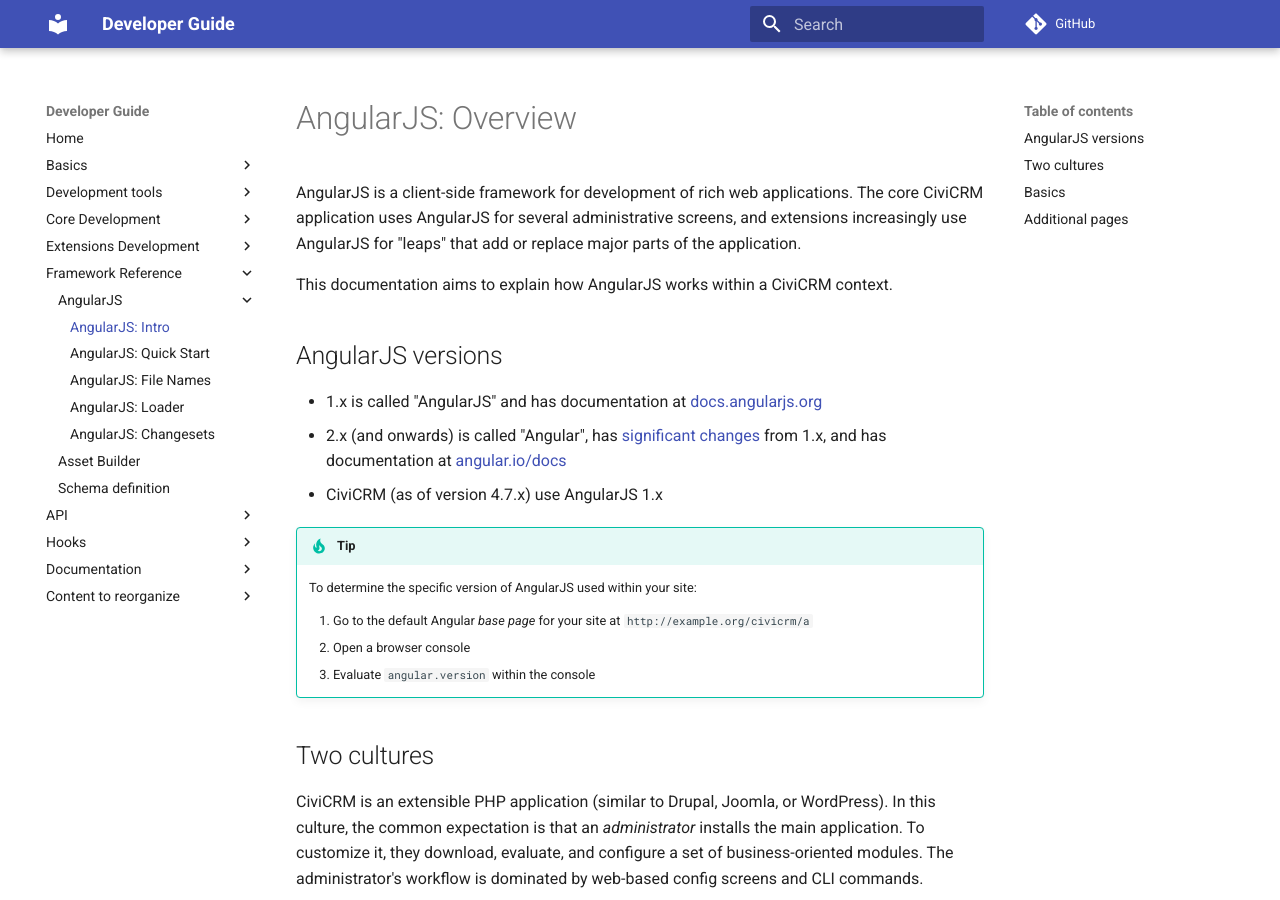
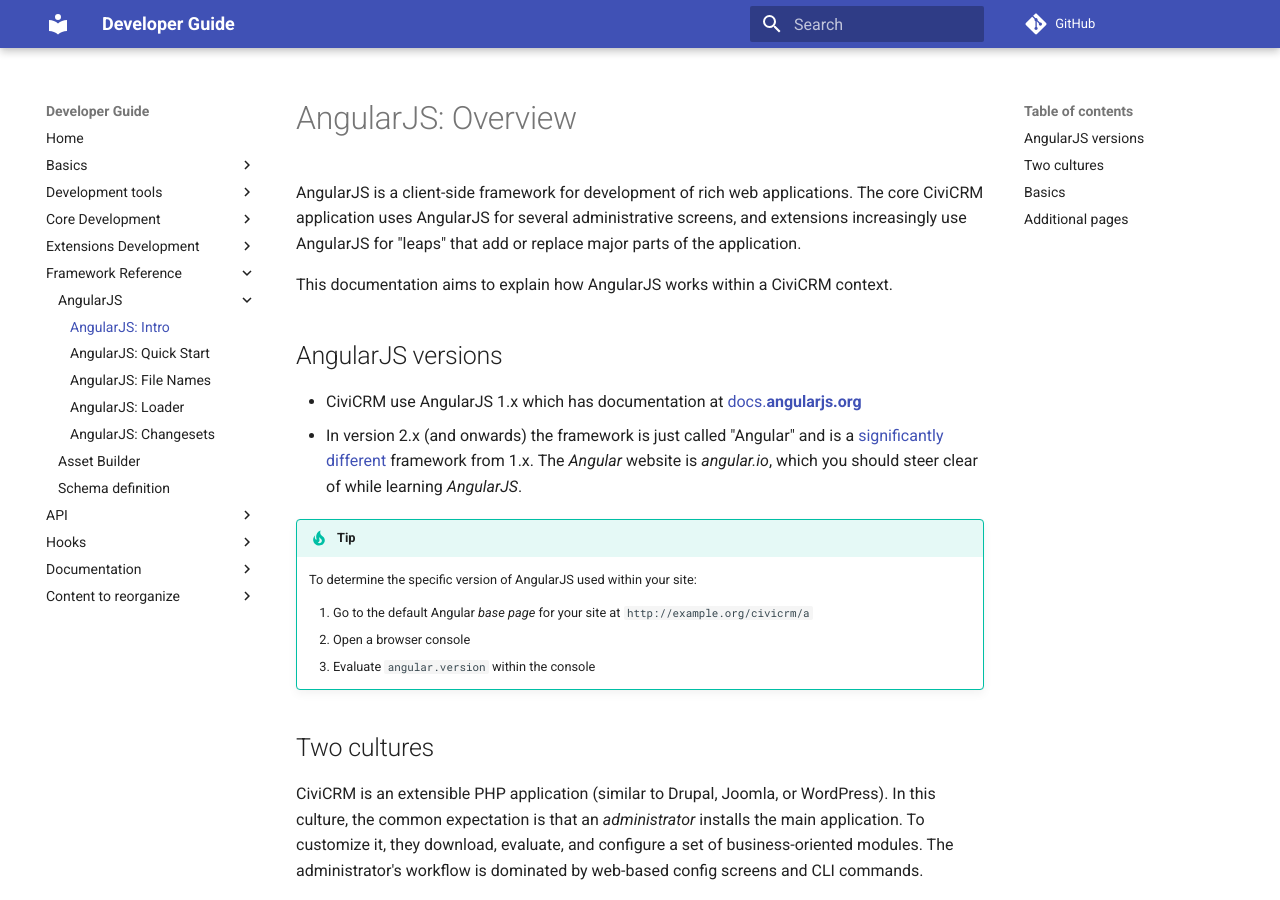
Before and after one commit to civicrm/civicrm-dev-docs, an MkDocs documentation site: the page built from docs/framework/angular/index.md, in a window 1280 px wide and 900 px high. Built offline with MkDocs 1.6.1 and Material for MkDocs 9.7.7, drawn with Linux system fonts in a browser that asks for light colours; comment, search, counter and statistics services are not loaded; old or Windows-style settings are respelled for this version of MkDocs.

Commit message:
De-emphasize Angular 2.x

```diff
--- a/docs/framework/angular/index.md
+++ b/docs/framework/angular/index.md
@@ -11,9 +11,9 @@
 
 ## AngularJS versions {:#versions}
 
-* 1.x is called "AngularJS" and has documentation at [docs.angularjs.org](https://docs.angularjs.org)
-* 2.x (and onwards) is called "Angular", has [significant changes](https://angular.io/guide/ajs-quick-reference) from 1.x, and has documentation at [angular.io/docs](https://angular.io/docs/)
-* CiviCRM (as of version 4.7.x) use AngularJS 1.x
+* CiviCRM use AngularJS 1.x which has documentation at [docs.**angularjs.org**](https://docs.angularjs.org)
+* In version 2.x (and onwards) the framework is just called "Angular" and is a [significantly  different](https://angular.io/guide/ajs-quick-reference) framework from 1.x. The *Angular* website is *angular.io*, which you should steer clear of while learning *AngularJS*.
+
 
 !!! tip
 
```
